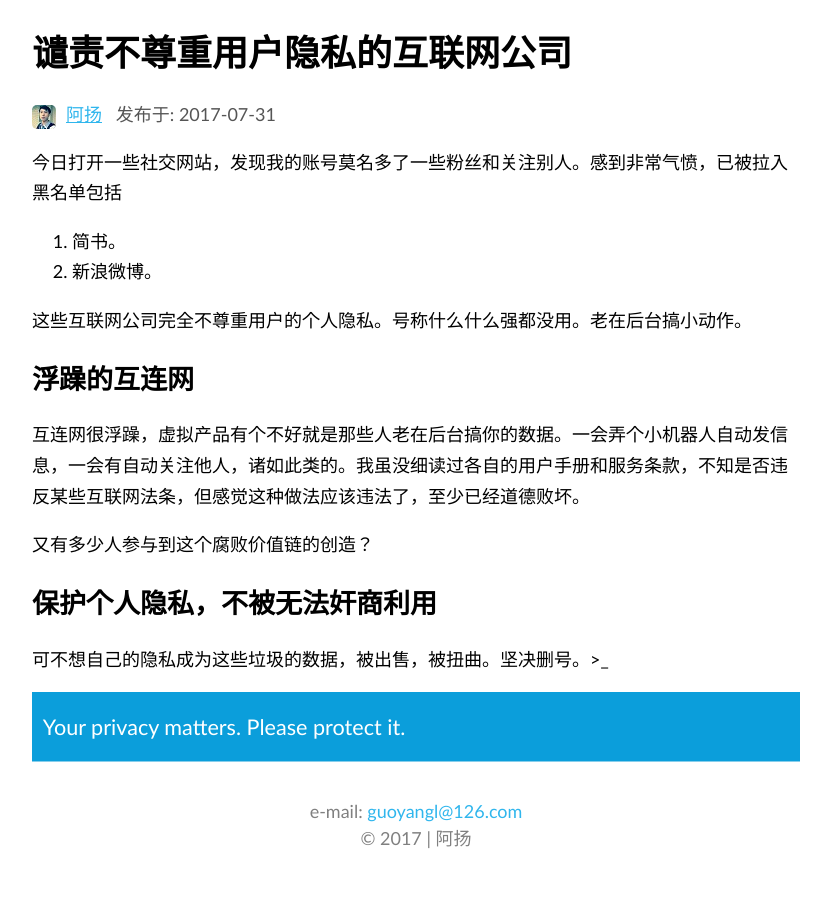
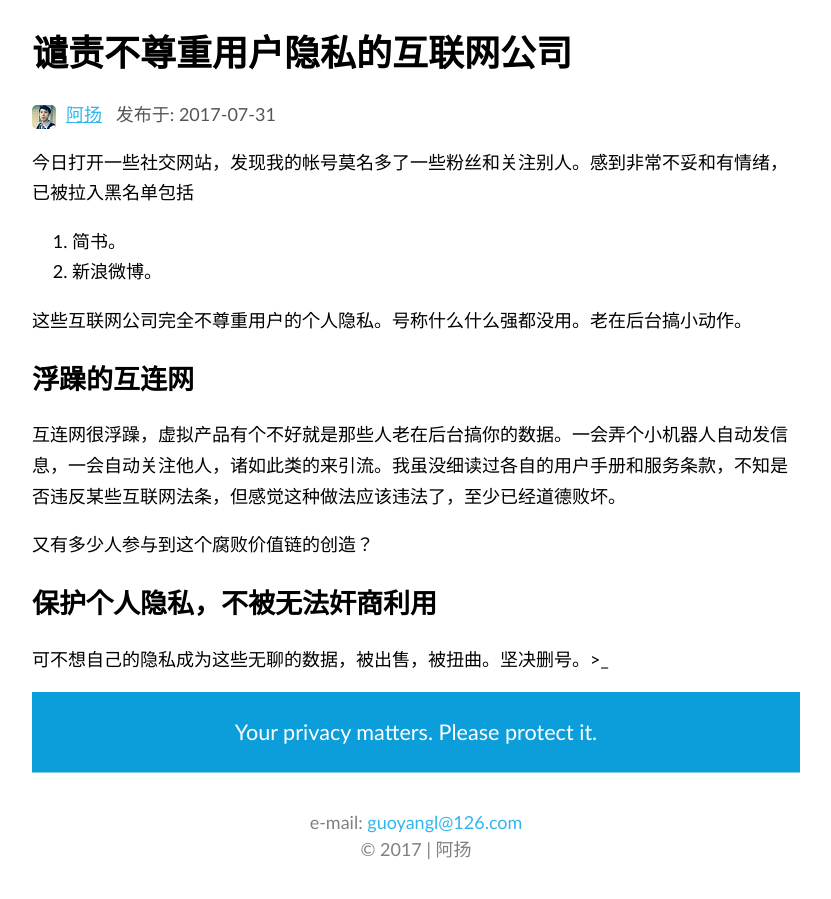
Before and after one commit to leiguoyang/leiguoyang.github.io, a Jekyll site: the page built from _posts/2017-07-31-谴责不尊重用户隐私的互联网公司.md, in a window 1280 px wide. Shown: the whole page, without its empty margins (224-1055 px from the left). Built offline with Jekyll 4.4.1, drawn with Linux system fonts in a browser that asks for light colours.

Commit message:
Correct typo

```diff
--- a/_posts/2017-07-31-谴责不尊重用户隐私的互联网公司.md
+++ b/_posts/2017-07-31-谴责不尊重用户隐私的互联网公司.md
@@ -4,7 +4,7 @@ title: 谴责不尊重用户隐私的互联网公司
 date: 2017-07-31
 ---
 
-今日打开一些社交网站，发现我的账号莫名多了一些粉丝和关注别人。感到非常气愤，已被拉入黑名单包括
+今日打开一些社交网站，发现我的帐号莫名多了一些粉丝和关注别人。感到非常不妥和有情绪，已被拉入黑名单包括
 
 1. 简书。
 2. 新浪微博。
@@ -13,12 +13,12 @@ date: 2017-07-31
 
 ## 浮躁的互连网
 
-互连网很浮躁，虚拟产品有个不好就是那些人老在后台搞你的数据。一会弄个小机器人自动发信息，一会有自动关注他人，诸如此类的。我虽没细读过各自的用户手册和服务条款，不知是否违反某些互联网法条，但感觉这种做法应该违法了，至少已经道德败坏。
+互连网很浮躁，虚拟产品有个不好就是那些人老在后台搞你的数据。一会弄个小机器人自动发信息，一会自动关注他人，诸如此类的来引流。我虽没细读过各自的用户手册和服务条款，不知是否违反某些互联网法条，但感觉这种做法应该违法了，至少已经道德败坏。
 
 又有多少人参与到这个腐败价值链的创造？
 
 ## 保护个人隐私，不被无法奸商利用
 
-可不想自己的隐私成为这些垃圾的数据，被出售，被扭曲。坚决删号。>_
+可不想自己的隐私成为这些无聊的数据，被出售，被扭曲。坚决删号。>_
 
-<div style="font-size: 1.2em; color: white; background: #0b9edb; padding: 1em .5em;">Your privacy matters. Please protect it.</div>
+<div style="font-size: 1.2em; color: white; background: #0b9edb; padding: 1em .5em; line-height: 1.7em; text-align: center;">Your privacy matters. Please protect it.</div>
```
